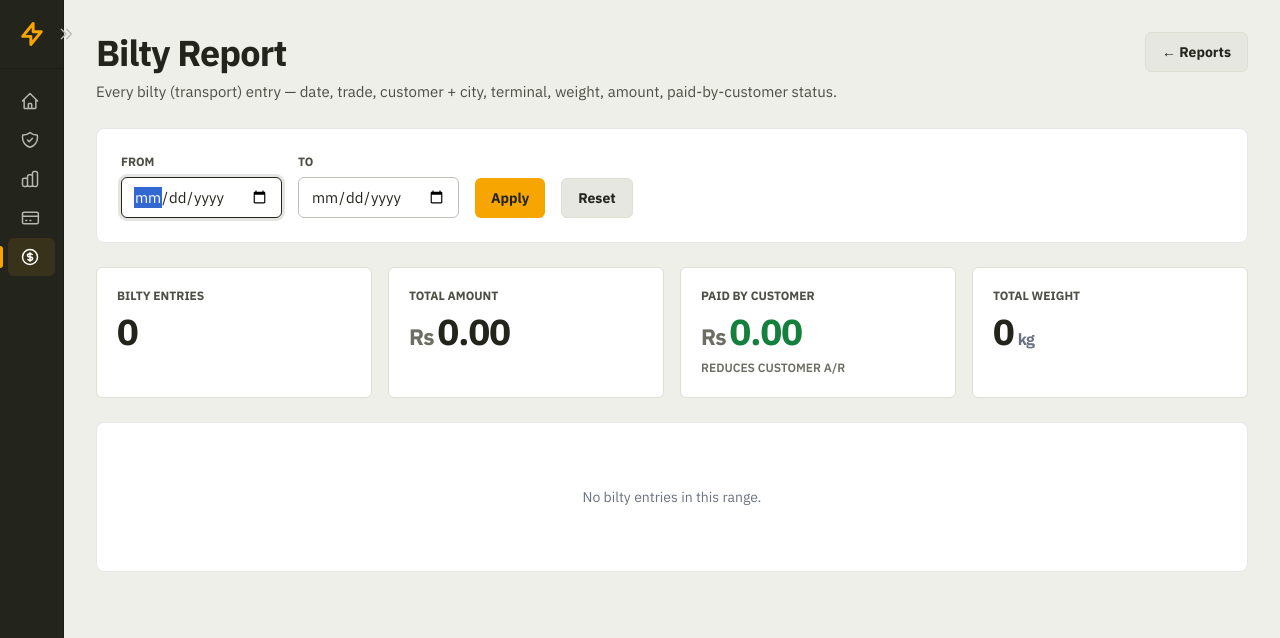
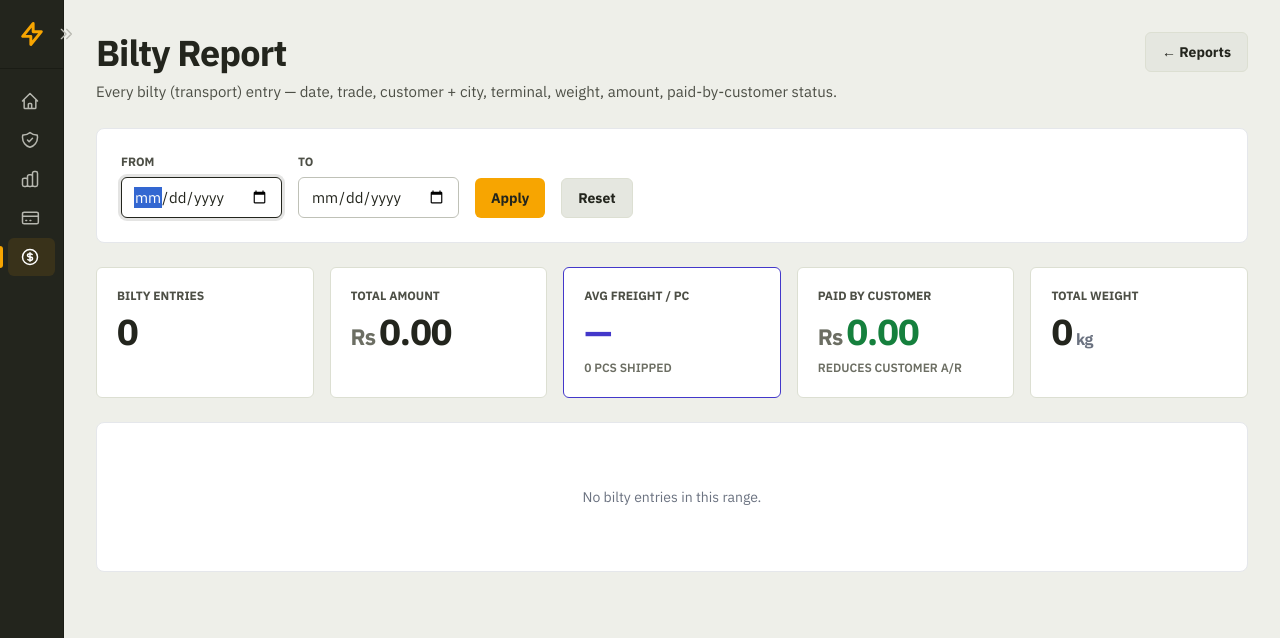
Before and after one commit to muhammadiibrahiim/wealth-tracker, a FastAPI app: page /trade/reports/bilty in a window 1280 px wide. Shown: the top 638 px of the page. Run offline with FastAPI, Linux system fonts and the light colour scheme; data that the repository does not hold is empty; some libraries are stand-ins or nearby versions.

Commit message:
Bilty report: show freight per piece (amount / pcs delivered)
Pieces = qty delivered for that trade on the bilty's delivery date. Adds a
Pcs and Freight/pc column per row, plus an average-per-pc KPI.

Co-Authored-By: Claude Opus 4.8 <noreply@anthropic.com>

```diff
--- a/routes/trade.py
+++ b/routes/trade.py
@@ -3371,6 +3371,7 @@ async def reports_bilty(
     total_amount = Decimal("0")
     total_kgs = Decimal("0")
     total_by_cust = Decimal("0")
+    total_pieces = Decimal("0")
     for b in bilties:
         je = session.get(JournalEntry, b.journal_entry_id)
         if not je or je.is_reversed:
@@ -3379,6 +3380,14 @@ async def reports_bilty(
         trade = session.get(Trade, b.trade_id)
         purchaser = session.get(Party, trade.purchaser_id) if trade else None
         term = session.get(TradeTerminal, b.terminal_id) if b.terminal_id else None
+        # Pieces this bilty covers = qty delivered for this trade on this date.
+        pieces = Decimal("0")
+        if trade:
+            for ln in trade.lines:
+                for r in (ln.receipts or []):
+                    if r.received_on == b.delivery_date:
+                        pieces += Decimal(r.received_qty)
+        per_pc = (amt / pieces) if pieces > 0 else None
         rows.append({
             "delivery_date": b.delivery_date,
             "trade_ref": trade.reference if trade else "—",
@@ -3388,13 +3397,17 @@ async def reports_bilty(
             "terminal": term.name if term else None,
             "weight_kgs": b.weight_kgs,
             "amount": amt,
+            "pieces": pieces,
+            "per_pc": per_pc.quantize(Decimal("0.0001")) if per_pc is not None else None,
             "paid_by_customer": b.paid_by_customer,
             "ref": je.reference,
         })
         total_amount += amt
         if b.weight_kgs: total_kgs += Decimal(b.weight_kgs)
         if b.paid_by_customer: total_by_cust += amt
-
+        total_pieces += pieces
+
+    avg_per_pc = (total_amount / total_pieces).quantize(Decimal("0.0001")) if total_pieces > 0 else None
     return templates.TemplateResponse(
         "trade_report_bilty.html",
         _ctx(
@@ -3403,6 +3416,8 @@ async def reports_bilty(
             total_amount=total_amount.quantize(Decimal("0.01")),
             total_kgs=total_kgs,
             total_by_cust=total_by_cust.quantize(Decimal("0.01")),
+            total_pieces=total_pieces,
+            avg_per_pc=avg_per_pc,
             date_from=date_from or "",
             date_to=date_to or "",
         ),
--- a/templates/trade_report_bilty.html
+++ b/templates/trade_report_bilty.html
@@ -25,7 +25,7 @@
   </div>
 
   <!-- KPI strip -->
-  <div class="grid grid-cols-1 md:grid-cols-4 gap-4">
+  <div class="grid grid-cols-2 md:grid-cols-5 gap-4">
     <div class="stat-card">
       <div class="stat-label">Bilty Entries</div>
       <div class="stat-value">{{ rows|length }}</div>
@@ -33,6 +33,11 @@
     <div class="stat-card">
       <div class="stat-label">Total Amount</div>
       <div class="stat-value"><span class="currency">{{ currency }}</span>{{ '{:,.2f}'.format(total_amount) }}</div>
+    </div>
+    <div class="stat-card" style="border-color:#4338ca;">
+      <div class="stat-label">Avg Freight / pc</div>
+      <div class="stat-value" style="color:#4338ca;">{% if avg_per_pc is not none %}<span class="currency">{{ currency }}</span>{{ '{:,.2f}'.format(avg_per_pc) }}{% else %}—{% endif %}</div>
+      <div class="stat-foot">{{ '{:,.0f}'.format(total_pieces) }} pcs shipped</div>
     </div>
     <div class="stat-card">
       <div class="stat-label">Paid by Customer</div>
@@ -57,6 +62,8 @@
           <th class="text-left">Terminal</th>
           <th class="text-right">Weight (kg)</th>
           <th class="text-right">Amount</th>
+          <th class="text-right">Pcs</th>
+          <th class="text-right">Freight / pc</th>
           <th class="text-left">Paid By</th>
           <th class="text-left">Ref</th>
         </tr>
@@ -71,6 +78,8 @@
           <td class="text-gray-700 text-sm">{{ r.terminal or '—' }}</td>
           <td class="text-right tabular-nums">{% if r.weight_kgs %}{{ '{:g}'.format(r.weight_kgs|float) }}{% else %}<span class="text-gray-400">—</span>{% endif %}</td>
           <td class="text-right tabular-nums font-medium">{{ currency }} {{ '{:,.2f}'.format(r.amount) }}</td>
+          <td class="text-right tabular-nums text-gray-700">{% if r.pieces %}{{ '{:,.0f}'.format(r.pieces) }}{% else %}<span class="text-gray-400">—</span>{% endif %}</td>
+          <td class="text-right tabular-nums font-semibold" style="color:#4338ca;">{% if r.per_pc is not none %}{{ currency }} {{ '{:,.2f}'.format(r.per_pc) }}{% else %}<span class="text-gray-400">—</span>{% endif %}</td>
           <td>
             {% if r.paid_by_customer %}
             <span class="inline-block px-2 py-0.5 rounded text-xs font-medium" style="background:#fef3c7;color:#78350f;">Customer</span>
@@ -87,6 +96,8 @@
           <td colspan="5" class="text-right text-xs uppercase tracking-widest font-bold text-gray-700">Total</td>
           <td class="text-right tabular-nums font-bold">{{ '{:g}'.format(total_kgs) }}</td>
           <td class="text-right tabular-nums font-bold">{{ currency }} {{ '{:,.2f}'.format(total_amount) }}</td>
+          <td class="text-right tabular-nums font-bold">{{ '{:,.0f}'.format(total_pieces) }}</td>
+          <td class="text-right tabular-nums font-bold" style="color:#4338ca;">{% if avg_per_pc is not none %}{{ currency }} {{ '{:,.2f}'.format(avg_per_pc) }}{% else %}—{% endif %}</td>
           <td colspan="2"></td>
         </tr>
       </tfoot>
```
